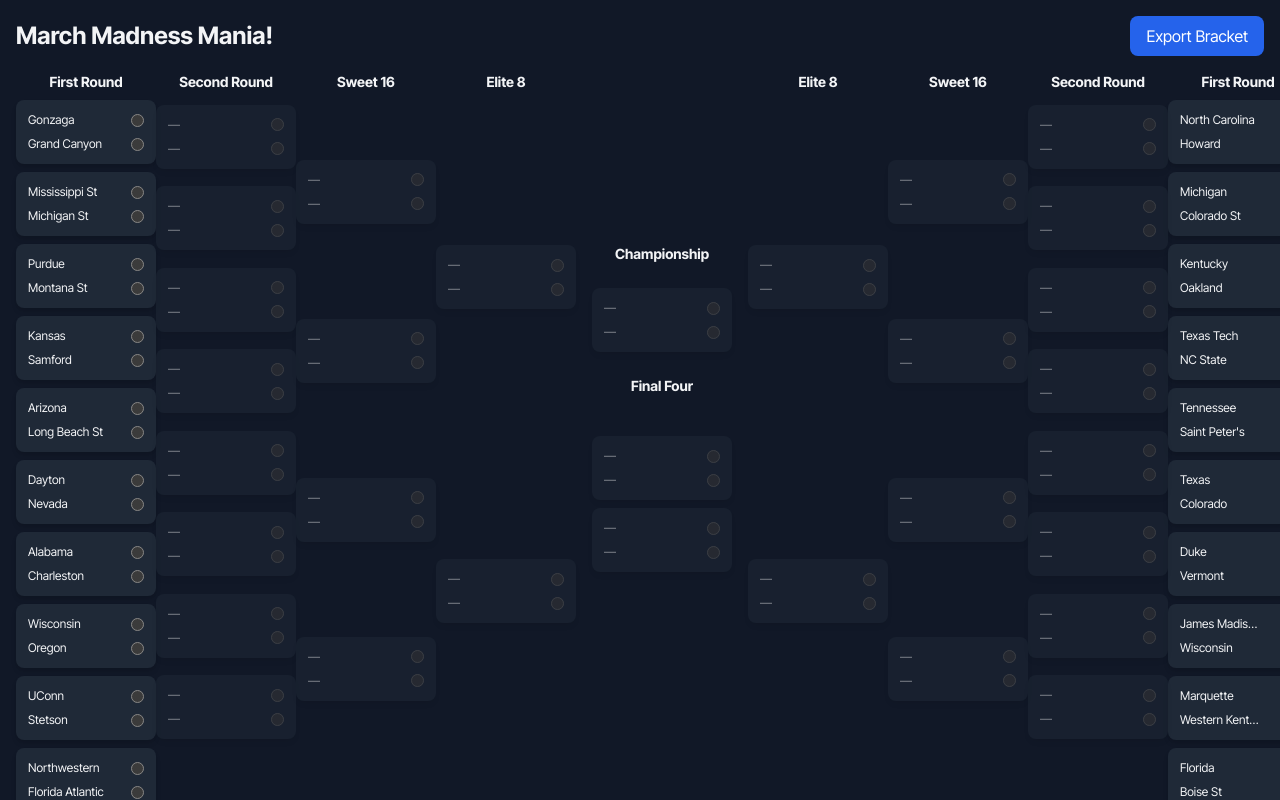
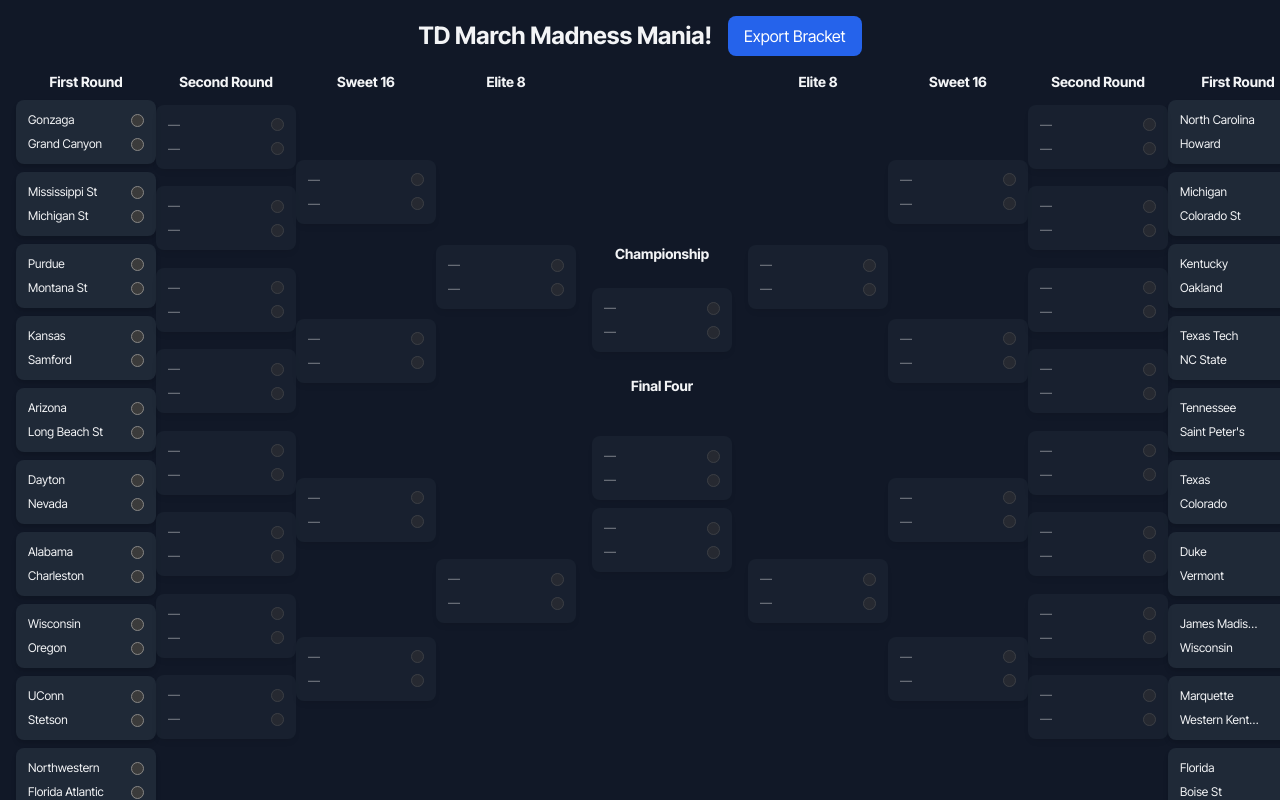
Before and after one commit to tamu-datathon-org/slamfunk, a Next.js app in the folder slamfunk-website/: page /bracket in a window 1280 px wide. Built offline with nearby package versions, Linux system fonts and the light colour scheme.

Commit message:
sooooo funny story i didn't center the text but i did it now yall welcome pookies

```diff
--- a/slamfunk-website/components/MarchMadnessBracket.tsx
+++ b/slamfunk-website/components/MarchMadnessBracket.tsx
@@ -369,11 +369,11 @@ const MarchMadnessBracket: React.FC<MarchMadnessBracketProps> = ({
 
   return (
     <div className="w-full h-screen p-4 font-sans bg-gray-50 dark:bg-gray-900 text-gray-900 dark:text-gray-100 overflow-y-auto">
-      <div className="flex justify-between items-center mb-4">
-        <h1 className="text-2xl font-bold">{"March Madness Mania!"}</h1>
+      <div className="flex justify-center items-center mb-4">
+        <h1 className="text-2xl font-bold text-center">{"TD March Madness Mania!"}</h1>
         <button
           onClick={exportBracket}
-          className="bg-blue-600 hover:bg-blue-700 text-white px-4 py-2 rounded-lg transition-all"
+          className="bg-blue-600 hover:bg-blue-700 text-white px-4 py-2 rounded-lg transition-all ml-4"
         >
           Export Bracket
         </button>
```
